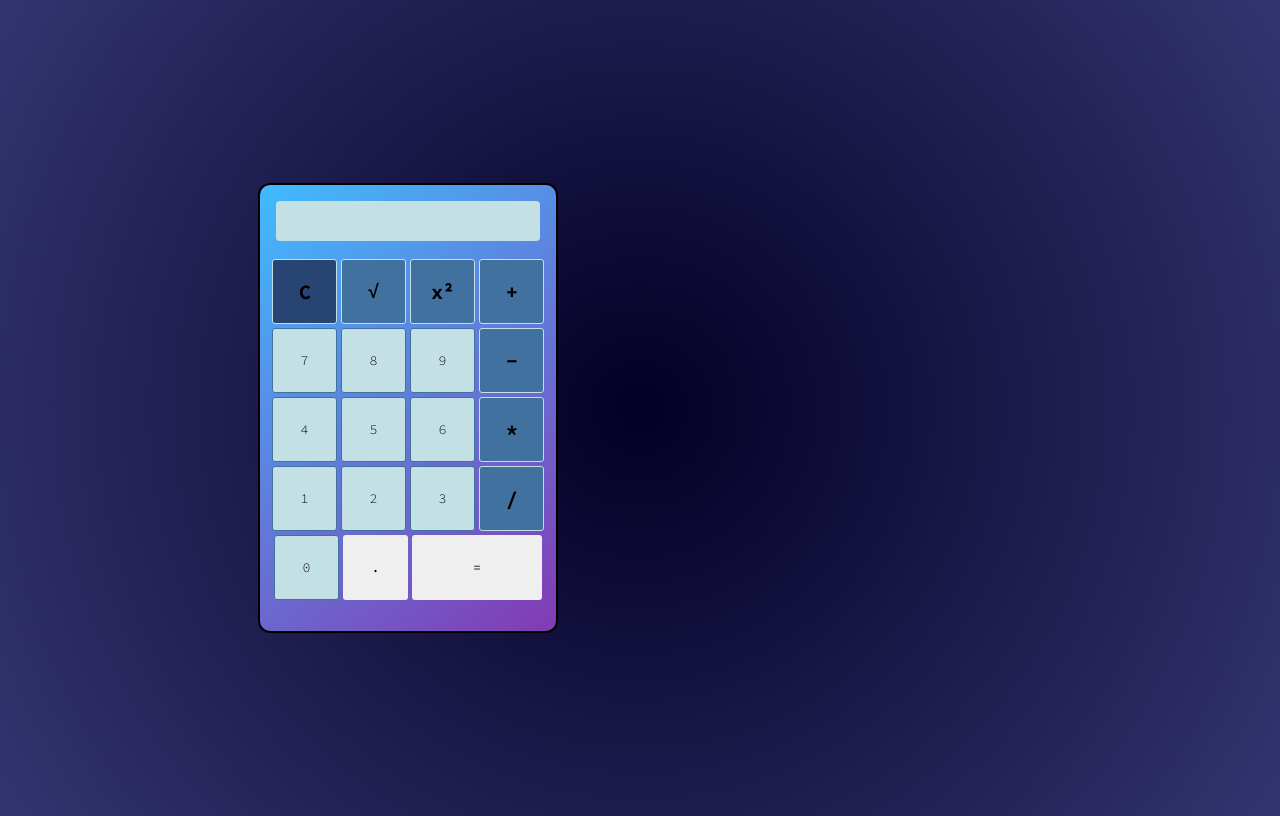
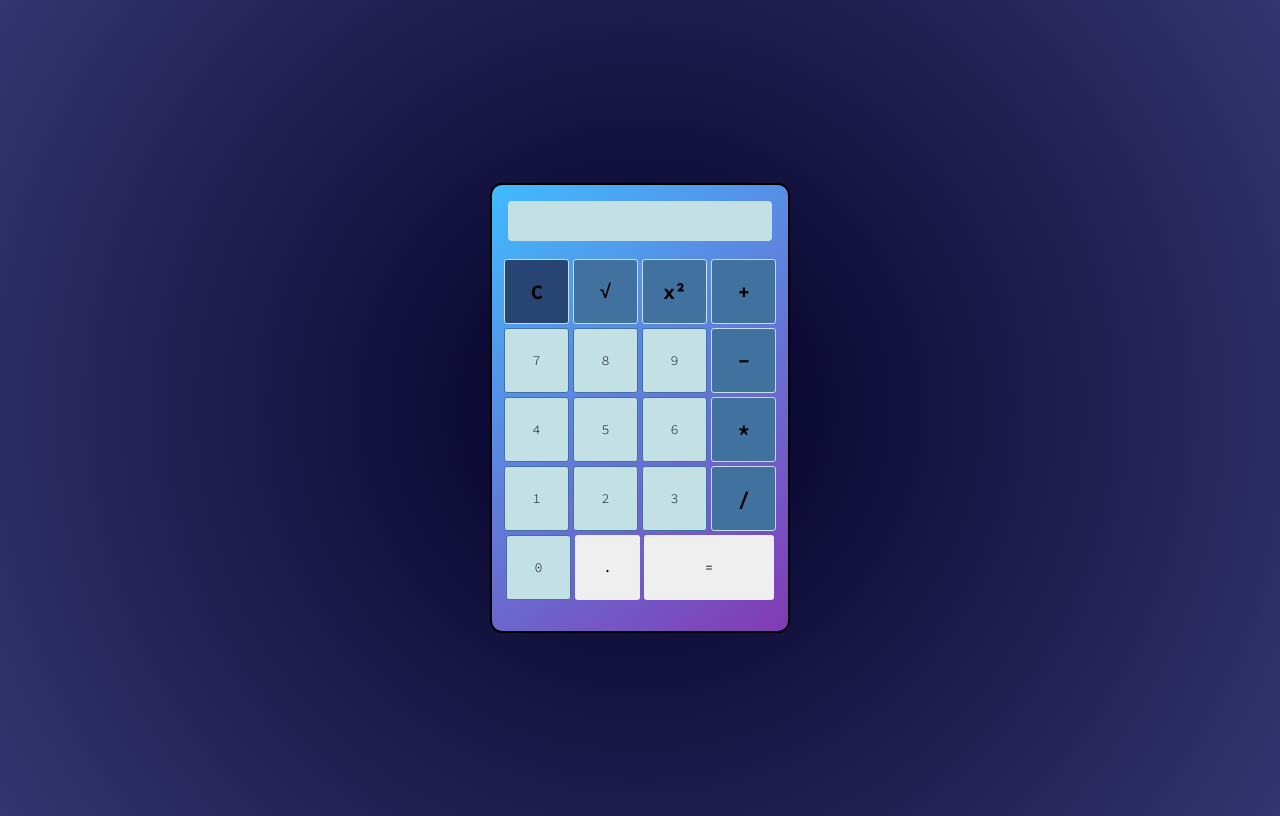
Before and after one commit to DragostinH/Calculator, a plain HTML site: page index.html in a window 1280 px wide. Drawn offline with Linux system fonts and the light colour scheme.

Commit message:
Centered calc

```diff
--- a/style.css
+++ b/style.css
@@ -3,6 +3,12 @@
 ::before {
     box-sizing: border-box;
     font-family: 'Source Code Pro', monospace;
+}
+
+html{
+    display: flex;
+    align-items: center;
+    justify-content: center;
 }
 
 body {
```
